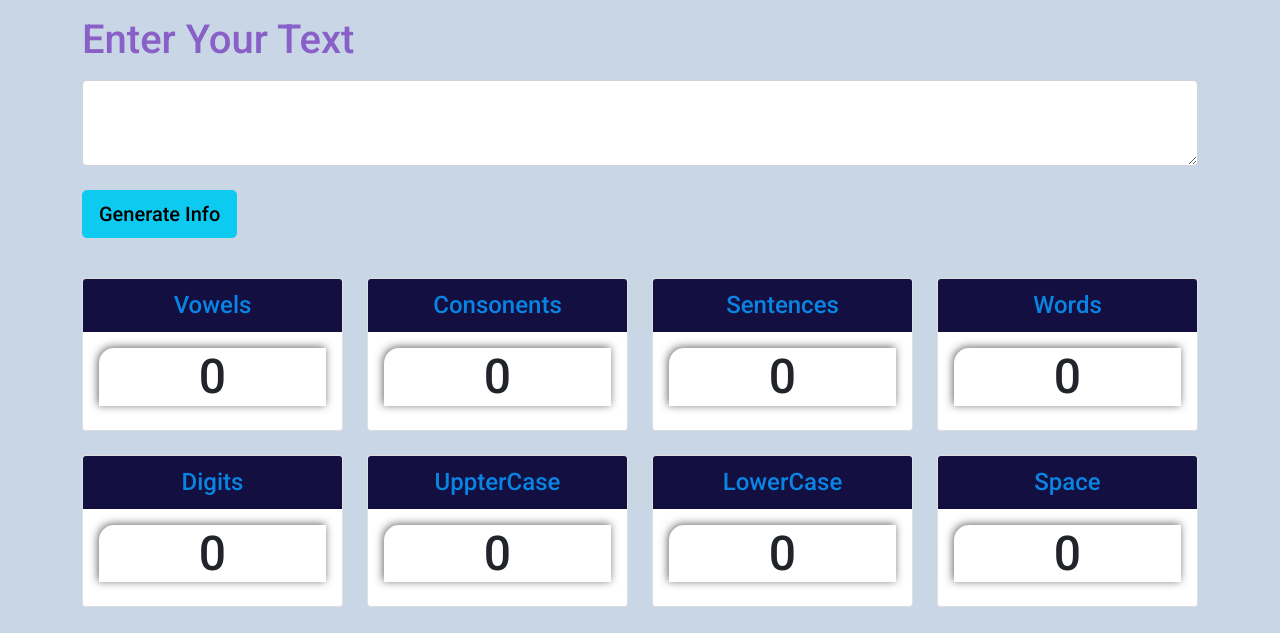
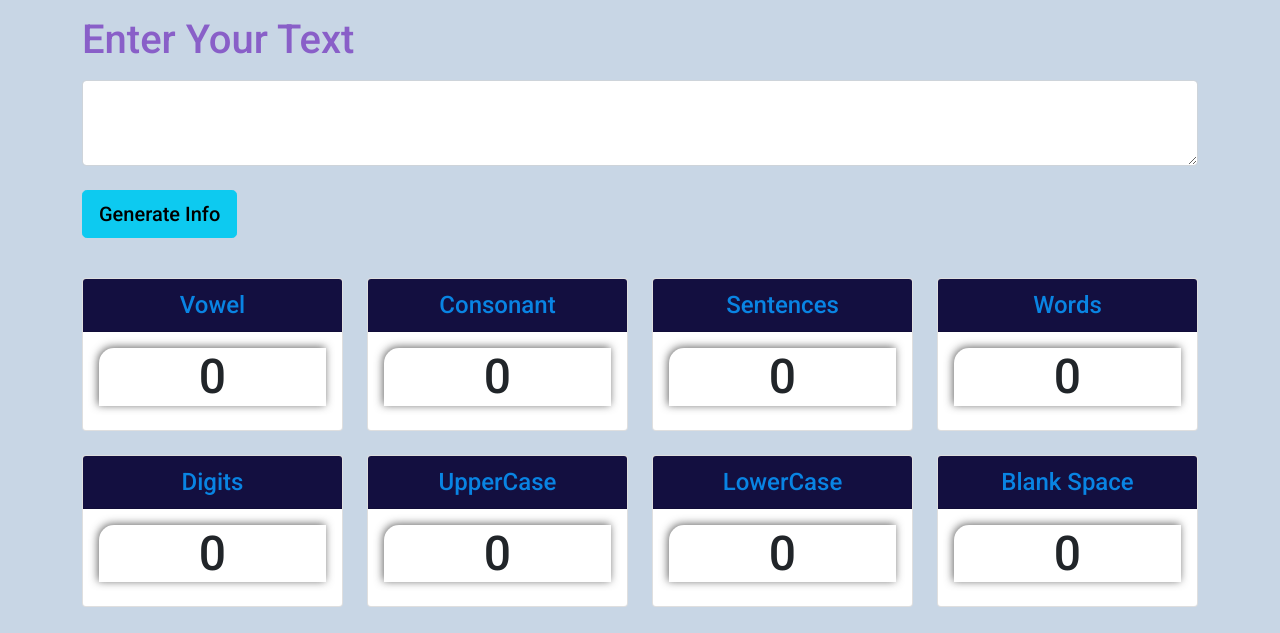
Before and after one commit to rameshmarandi/text_analyzer-app, a plain HTML site: page index.html in a window 1280 px wide. Shown: the top 633 px of the page. Drawn offline with nearby package versions, Linux system fonts and the light colour scheme.

Commit message:
Changing Some Functionality

```diff
--- a/index.html
+++ b/index.html
@@ -30,7 +30,7 @@
                   <div class="col-md-3 col-6 gy-4">
                     <div class="card">
                         <div class="card-header text-center primary">
-                          Vowels
+                          Vowel
                         </div>
                         <div class="card-body">
                           <h5 class="card-title text-center" id="vowel">0</h5>
@@ -41,7 +41,7 @@
                   <div class="col-md-3 col-6 gy-4">
                     <div class="card">
                         <div class="card-header text-center primary">
-                          Consonents
+                          Consonant
                         </div>
                         <div class="card-body">
                           <h5 class="card-title text-center" id="consonent">0</h5>
@@ -90,7 +90,7 @@
                 <div class="col-md-3 col-6 gy-4">
                   <div class="card">
                       <div class="card-header text-center primary">
-                        UppterCase
+                        UpperCase
                       </div>
                       <div class="card-body">
                         <h5 class="card-title text-center" id="uCase">0</h5>
@@ -113,7 +113,7 @@
                 <div class="col-md-3 col-6 gy-4">
                   <div class="card">
                       <div class="card-header text-center primary">
-                     Space
+                     Blank Space
                       </div>
                       <div class="card-body">
                         <h5 class="card-title text-center" id="space">0</h5>
```
